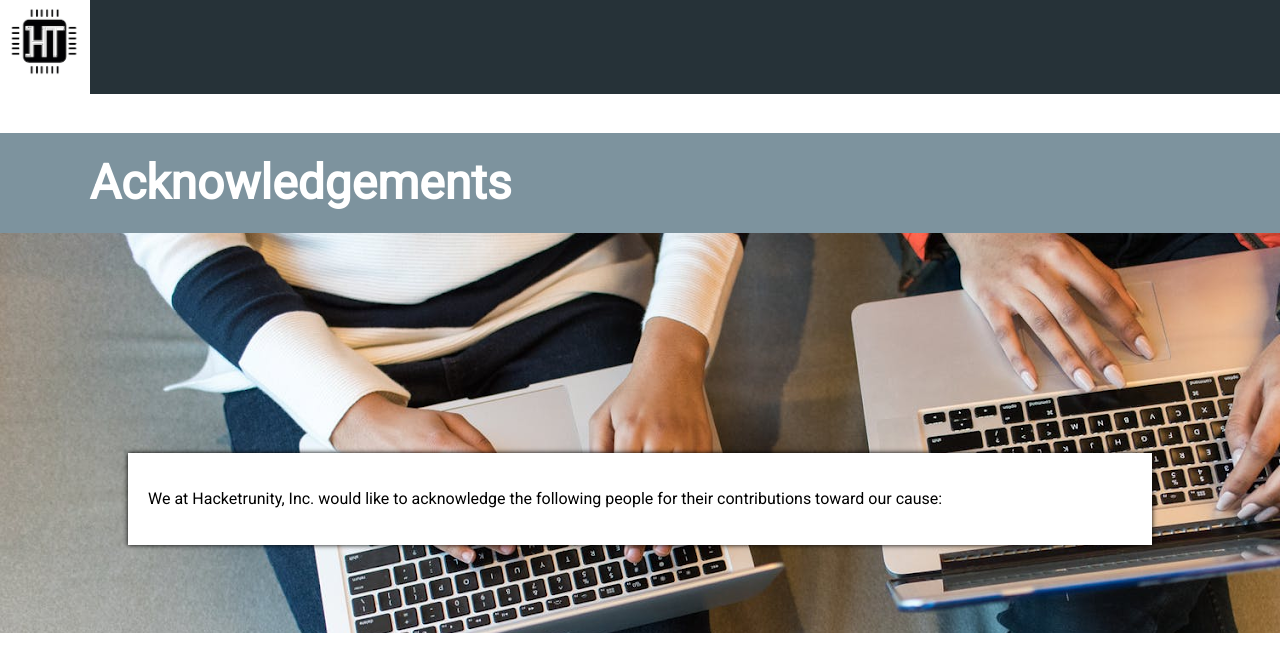
After one commit to hackertunity/hackertunity-client, a Node project: template src/templates/acknowledgements.njk in a window 1280 px wide. The commit adds this page. Shown: the top 672 px of the page. Run offline with Node 20 templates, Linux system fonts and the light colour scheme; the template is opened without the code that fills it: most values are stand-ins (such as "Sample title", 1, 10 or a date in 2020).

Commit message:
Acknowledgements page initial

```diff
--- a/src/assets/css/page.css
+++ b/src/assets/css/page.css
@@ -48,6 +48,14 @@
     margin-bottom: 0;
 }
 
+.list-item {
+    list-style: none;
+}
+
+.acknowledgements h3 {
+    margin-bottom: 0;
+}
+
 #mission-statement {
     text-align: center;
     font-weight: bold;
--- /dev/null
+++ b/src/templates/acknowledgements.njk
@@ -0,0 +1,28 @@
+{% extends 'page.njk' %}
+{% set titleWithPath = 'Acknowledgements – ' %}
+{% set titleOfPage = 'Acknowledgements' %}
+{% set backgroundImagePath = '/assets/img/laptops.png' %}
+
+{% macro renderAcknowledgement(person) -%}
+    <li class="list-item">
+        <hr />
+        <h3>{{person.name}}</h3>
+        <p>{{person.description}}</p>
+    </li>
+{%- endmacro %}
+
+{% block pageContent %}
+    <div class="card">
+        <p>
+            We at Hacketrunity, Inc. would like to acknowledge the following people for their contributions toward our cause:
+        </p>
+
+        <ul class="acknowledgements">
+            {%- for a in acknowledgements %}
+                {{ renderAcknowledgement(a) }}
+            {% endfor -%}
+        </ul>
+
+    </div>
+
+{% endblock %}
```
Also changed, not shown: src/_data/acknowledgements.json (added, +26 -0 lines), src/about-us/acknowledgements.md (+1 -0 lines).
